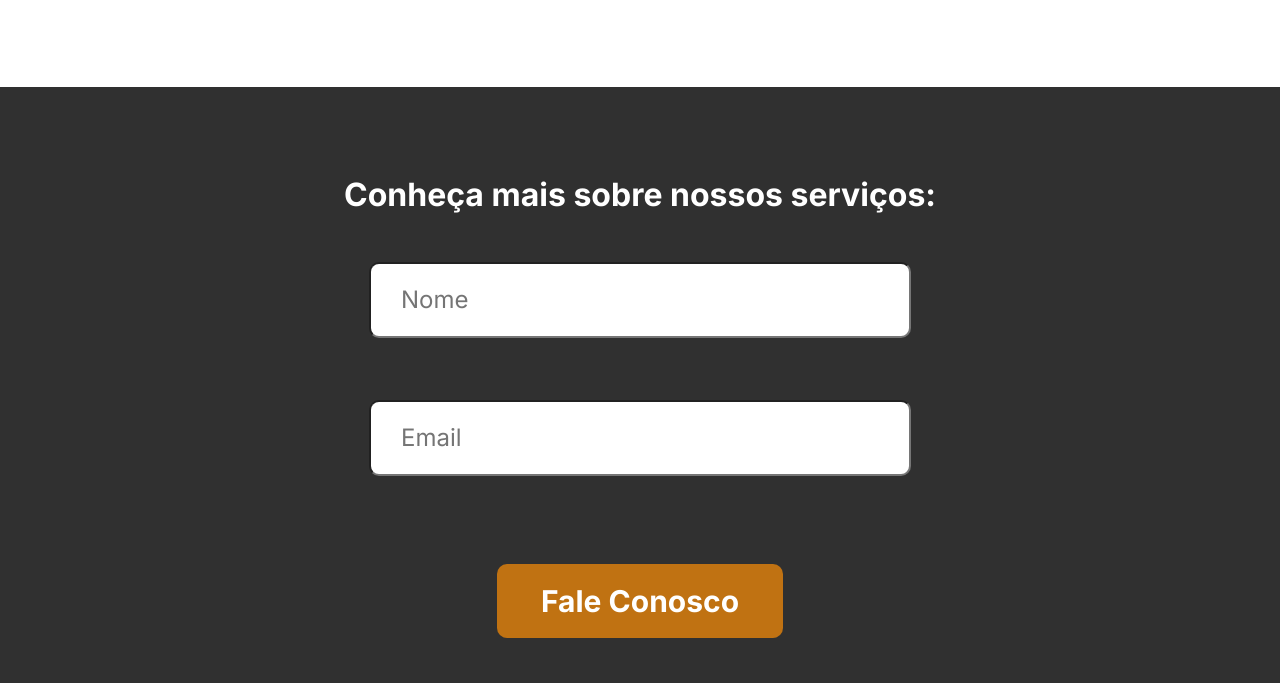
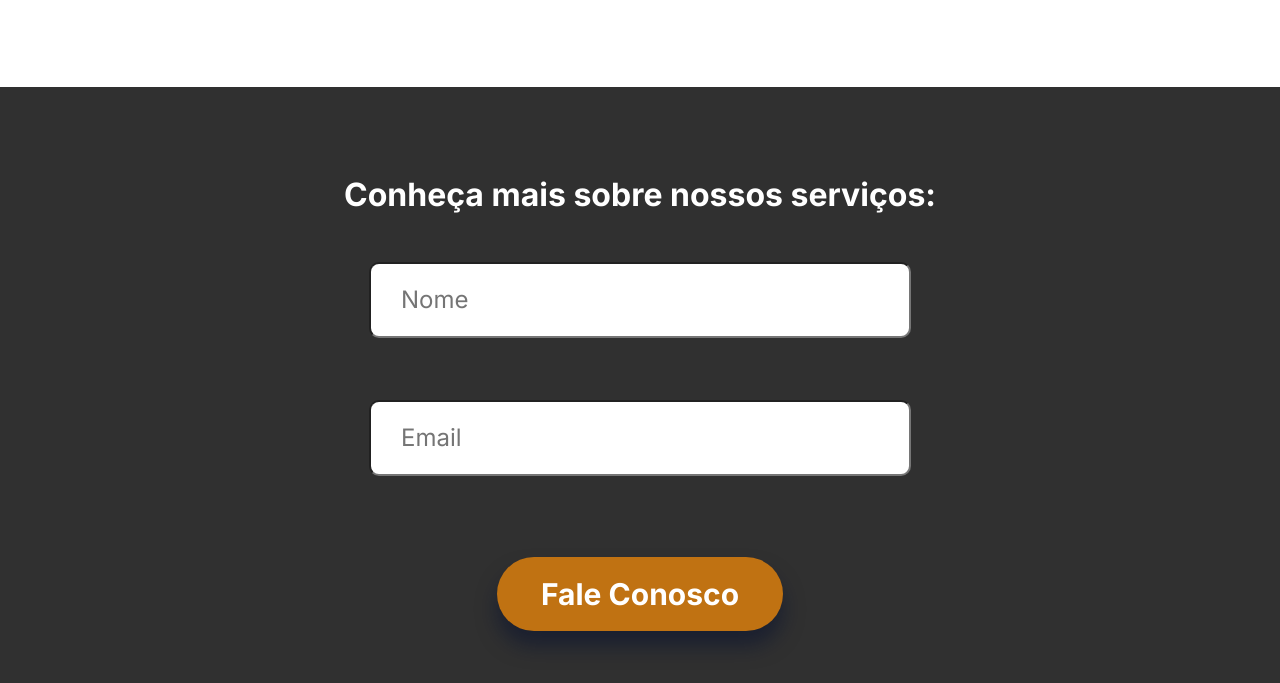
Before and after one commit to MatheusAntonioo/RID190576_Desafio01_Escola_DNC, a website: page index.html in a window 1280 px wide. In both pictures the pointer is over the button "Fale Conosco". Shown: the part 1396-2079 px from the top of the page. Drawn offline with Linux system fonts and the light colour scheme.

Commit message:
button:hover

```diff
--- a/css/style.css
+++ b/css/style.css
@@ -104,4 +104,11 @@ button {
   font-size: 30px;
   font-weight: 700;
   margin-top: 26px;
+  cursor: pointer;
 }
+button:hover {
+  transform: translateY(-7px);
+  box-shadow: 0px 15px 20px #05103081;
+  transition-duration: .5s;
+  border-radius: 40px;
+}
```
